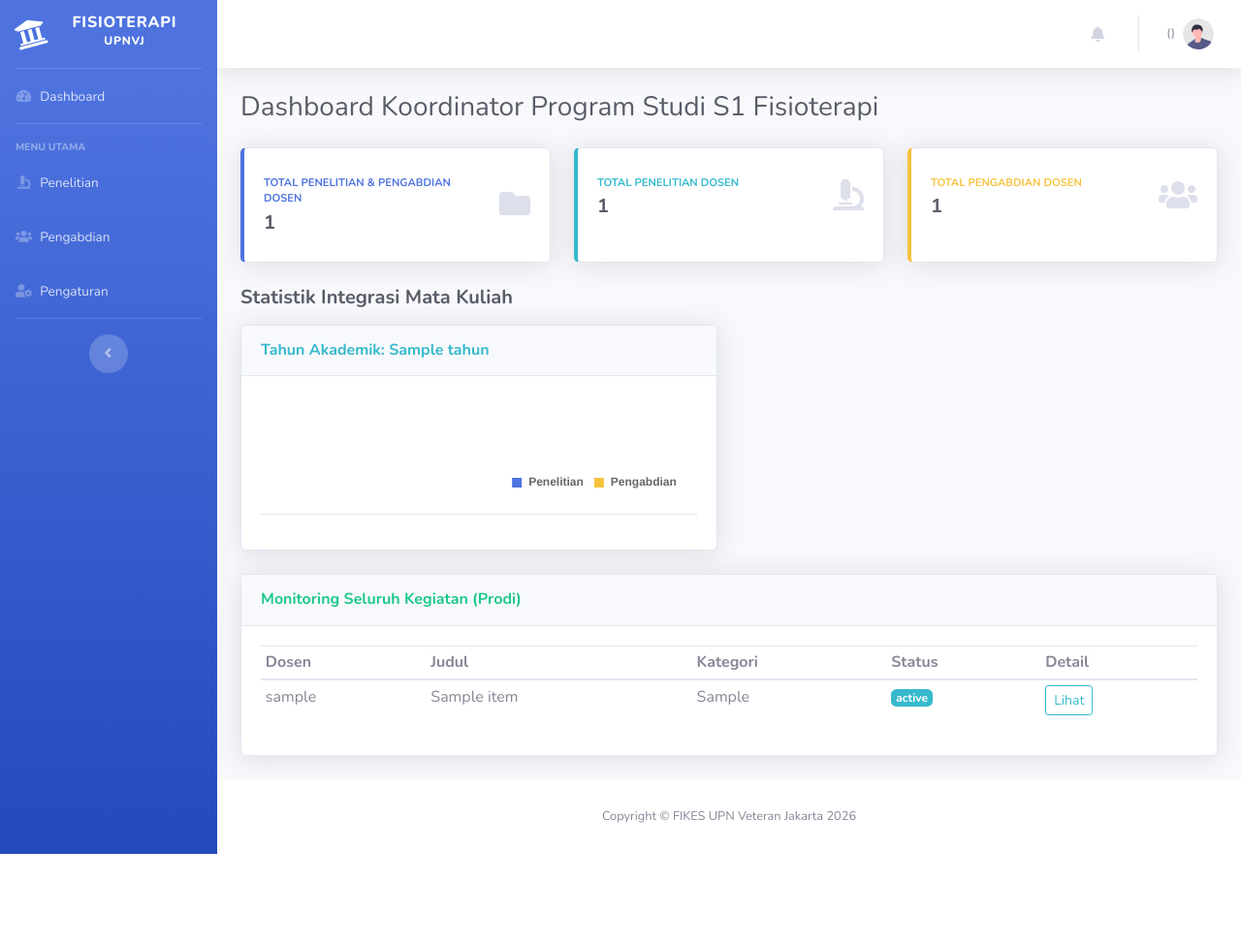
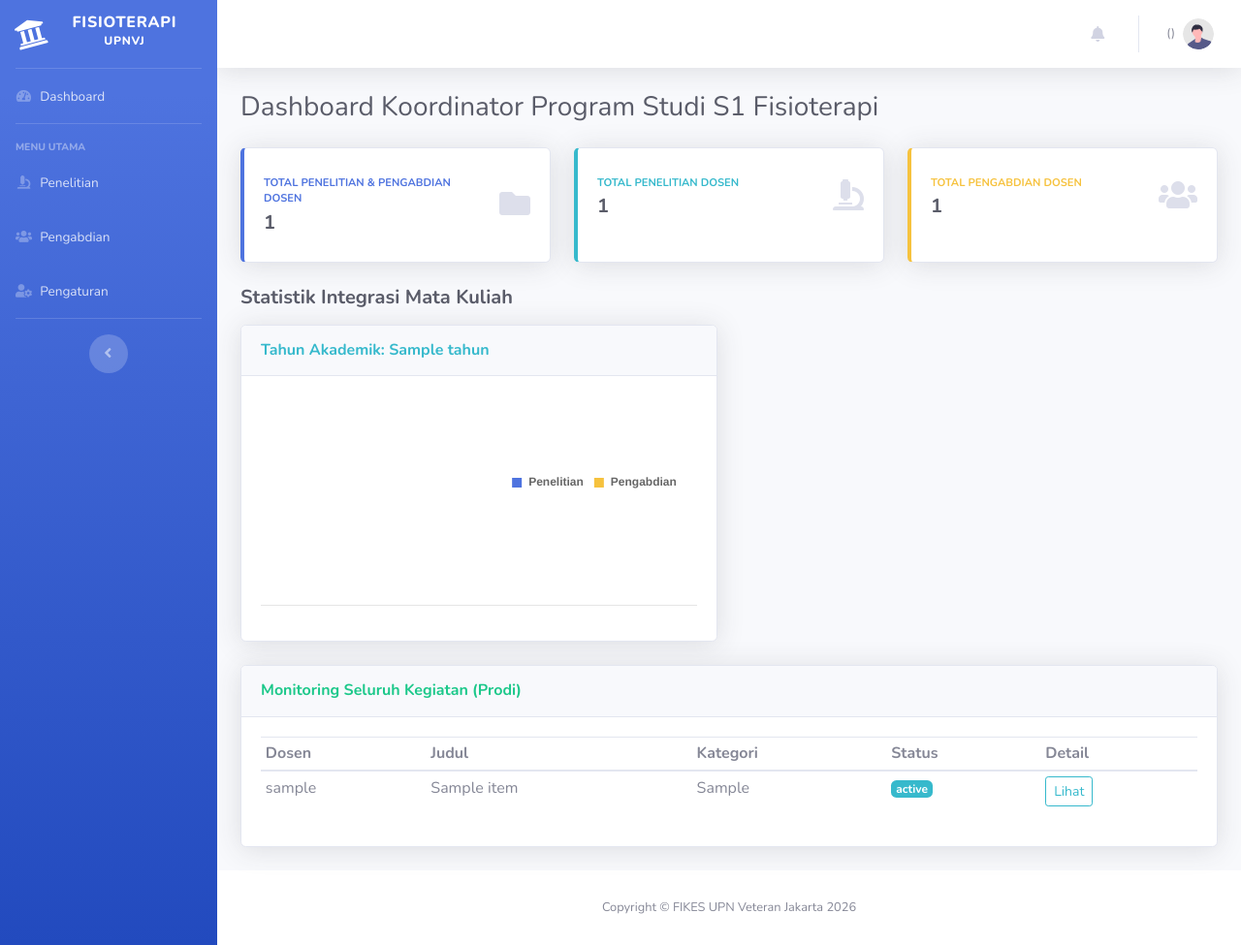
Before and after one commit to meizaannisa93/litabdimas, a Django app: template templates/kegiatan/kaprodi_dashboard.html in a window 1280 px wide. Shown: the whole page at 97% size. Before the commit the page ends 881 px from the top, so only its background shows below. Run offline with Django 5.2, Linux system fonts and the light colour scheme; the template is opened without the code that fills it: most values are stand-ins (such as "Sample title", 1, 10 or a date in 2020); a map, chart or similar area stays blank; some libraries are stand-ins or nearby versions.

Commit message:
Seragamkan ukuran pie chart dan atur layout proporsional

```diff
--- a/templates/kegiatan/kaprodi_dashboard.html
+++ b/templates/kegiatan/kaprodi_dashboard.html
@@ -72,12 +72,16 @@
                 <h6 class="m-0 font-weight-bold text-info">Tahun Akademik: {{ chart.tahun }}</h6>
             </div>
             <div class="card-body">
-                <div class="row">
-                    <div class="col-md-6">
-                        <canvas id="pieChart{{ forloop.counter }}"></canvas>
+                <div class="row align-items-stretch">
+                    <div class="col-md-6 d-flex">
+                        <div class="chart-wrapper flex-fill">
+                            <canvas id="pieChart{{ forloop.counter }}"></canvas>
+                        </div>
                     </div>
-                    <div class="col-md-6">
-                        <canvas id="donutChart{{ forloop.counter }}"></canvas>
+                    <div class="col-md-6 d-flex">
+                        <div class="chart-wrapper flex-fill">
+                            <canvas id="donutChart{{ forloop.counter }}"></canvas>
+                        </div>
                     </div>
                 </div>
                 <hr>
@@ -148,9 +152,16 @@
 
 {% block extra_css %}
 <style>
-    canvas {
-        max-height: 220px;
+    .chart-wrapper {
+        position: relative;
+        min-height: 200px;
+        width: 100%;
+    }
+    .chart-wrapper canvas {
+        max-height: 200px;
         max-width: 100%;
+        width: 100% !important;
+        height: auto !important;
     }
 </style>
 {% endblock %}
```
